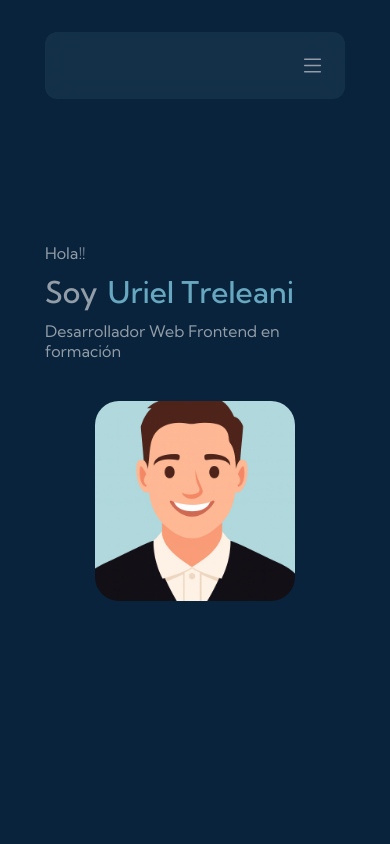
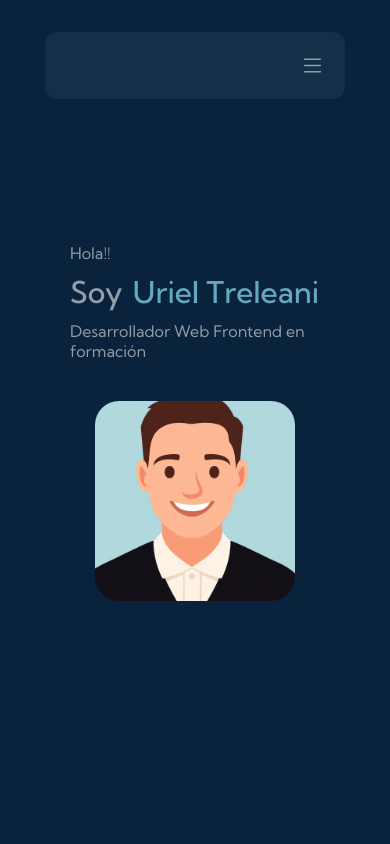
Before and after one commit to UrielTreleani/PORTFOLIO, a React (Vite) app: page / in a window 390 px wide. Shown: the top 844 px of the page. Built offline with nearby package versions, Linux system fonts and the light colour scheme.

Commit message:
cambios-section-home

```diff
--- a/src/Components/Home/Home.css
+++ b/src/Components/Home/Home.css
@@ -101,6 +101,9 @@
         width: 300px;
     }
 
+    .section-home__presentation{
+        padding: 0 25px;
+    }
 
     .section-home__avatar{
         width: 200px;
@@ -113,10 +116,6 @@
         width: 260px;
     }
 
-    .section-home__presentation{
-        padding: 0 0 0 20px;
-    }
-
     .section-home__presentation div{
     font-size: 26px;
     }
--- a/src/Components/Home/Home.jsx
+++ b/src/Components/Home/Home.jsx
@@ -9,7 +9,7 @@ function Home() {
                     <span className="span-font-size">
                         Hola!!
                     </span>
-                    <div className="section">
+                    <div>
                         <span>
                         Soy
                         </span>
```
